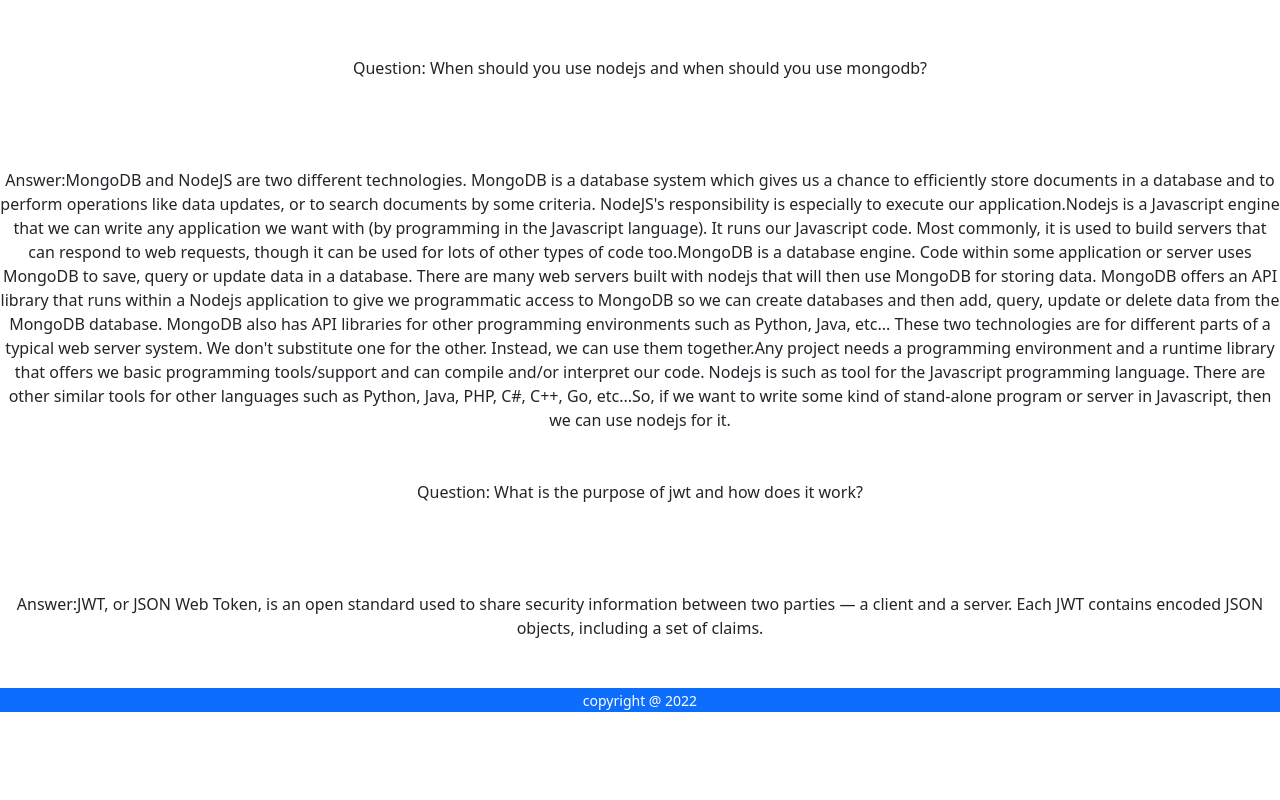
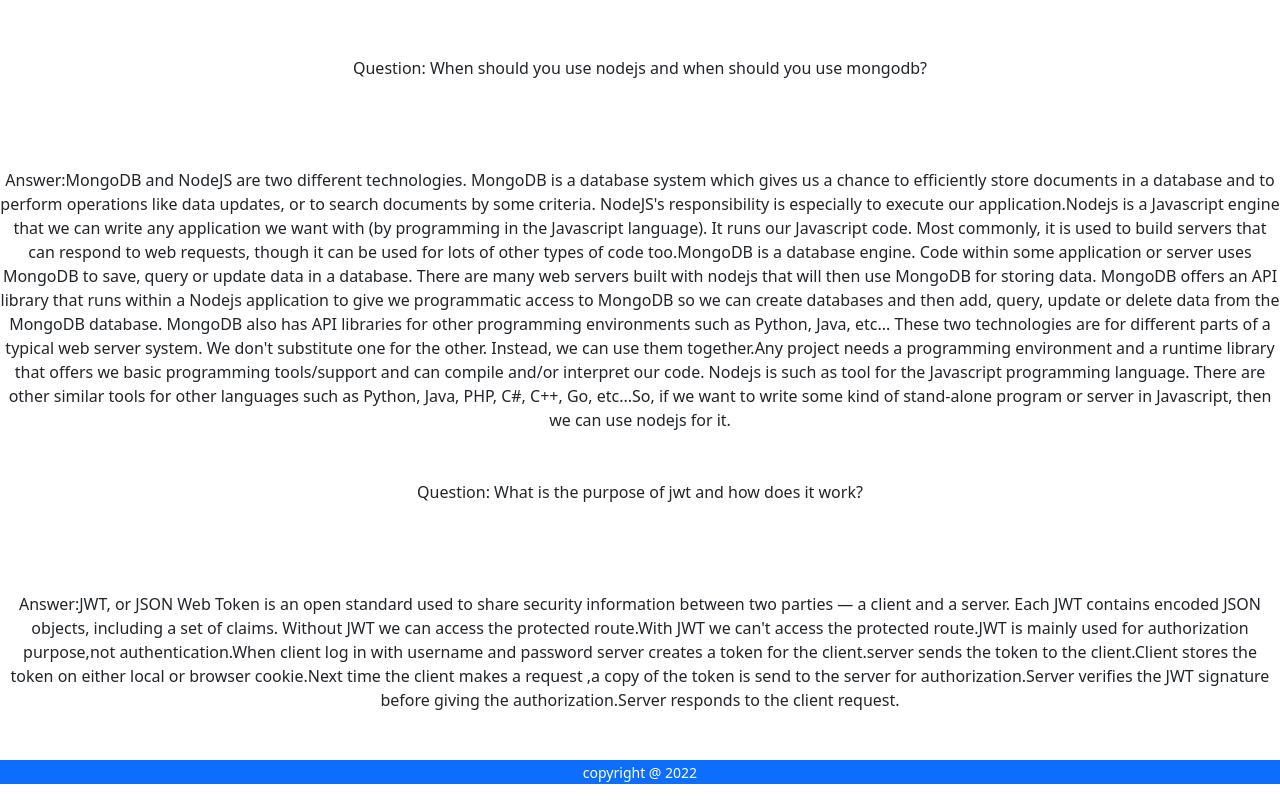
Before and after one commit to kanijmoni/fruits-warehouse-client-side, a React (Create React App) app: page /blogs in a window 1280 px wide. Shown: the part 712-1512 px from the top of the page. Before the commit the page ends 1440 px from the top, so only its background shows below. Built offline with nearby package versions, Linux system fonts and the light colour scheme; no server answers.

Commit message:
some corrections

```diff
--- a/src/components/Blogs/Blogs.js
+++ b/src/components/Blogs/Blogs.js
@@ -14,7 +14,8 @@ const Blogs = () => {
                 NodeJS's responsibility is especially to execute our application.Nodejs is a Javascript engine that we can write any application we want with (by programming in the Javascript language). It runs our Javascript code. Most commonly, it is used to build servers that can respond to web requests, though it can be used for lots of other types of code too.MongoDB is a database engine. Code within some application or server uses MongoDB to save, query or update data in a database. There are many web servers built with nodejs that will then use MongoDB for storing data. MongoDB offers an API library that runs within a Nodejs application to give we programmatic access to MongoDB so we can create databases and then add, query, update or delete data from the MongoDB database. MongoDB also has API libraries for other programming environments such as Python, Java, etc...
                 These two technologies are for different parts of a typical web server system. We don't substitute one for the other. Instead, we can use them together.Any project needs a programming environment and a runtime library that offers we basic programming tools/support and can compile and/or interpret our code. Nodejs is such as tool for the Javascript programming language. There are other similar tools for other languages such as Python, Java, PHP, C#, C++, Go, etc...So, if we want to write some kind of stand-alone program or server in Javascript, then we can use nodejs for it.</p>
             <p className='text-center mt-5'>Question: What is the purpose of jwt and how does it work?</p><br></br>
-            <p className='text-center mt-5'>Answer:JWT, or JSON Web Token, is an open standard used to share security information between two parties — a client and a server. Each JWT contains encoded JSON objects, including a set of claims.</p>
+            <p className='text-center mt-5'>Answer:JWT, or JSON Web Token is an open standard used to share security information between two parties — a client and a server. Each JWT contains encoded JSON objects, including a set of claims.
+                Without JWT we can access the protected route.With JWT we can't access the protected route.JWT is mainly used for authorization purpose,not authentication.When client log in with username and password server creates a token for the client.server sends the token to the client.Client stores the token on either local or browser cookie.Next time the client makes a request ,a copy of the token is send to the server for authorization.Server verifies the JWT signature before giving the authorization.Server responds to the client request.</p>
         </div>
     );
 };
--- a/src/components/Home/Review/Review.js
+++ b/src/components/Home/Review/Review.js
@@ -3,8 +3,8 @@ import './Review.css'
 
 const Review = () => {
     return (
-        <div className='clients-says'>
-            <h2>What's our client say ?</h2>
+        <div className='text-center mt-5'>
+            <h2 className='text-primary'>Reviews of our visitors</h2>
         </div>
     );
 };
```
